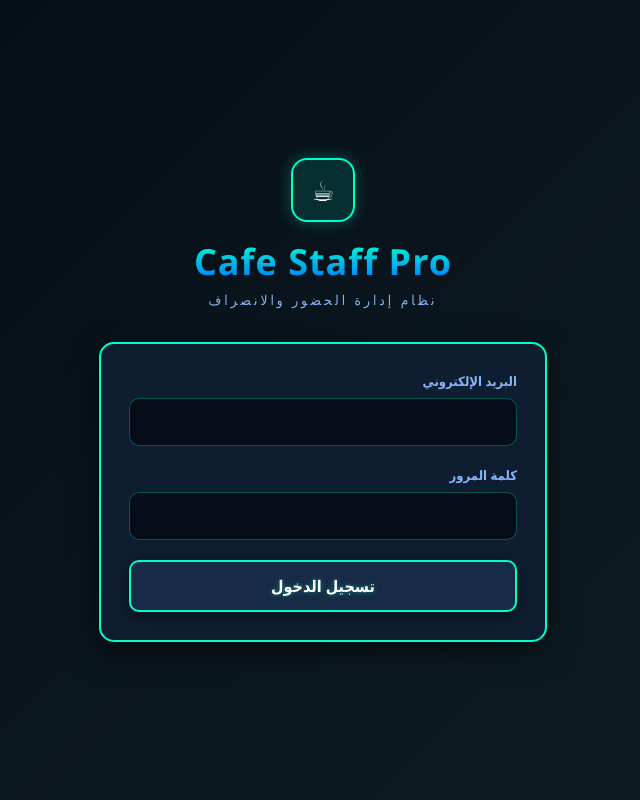
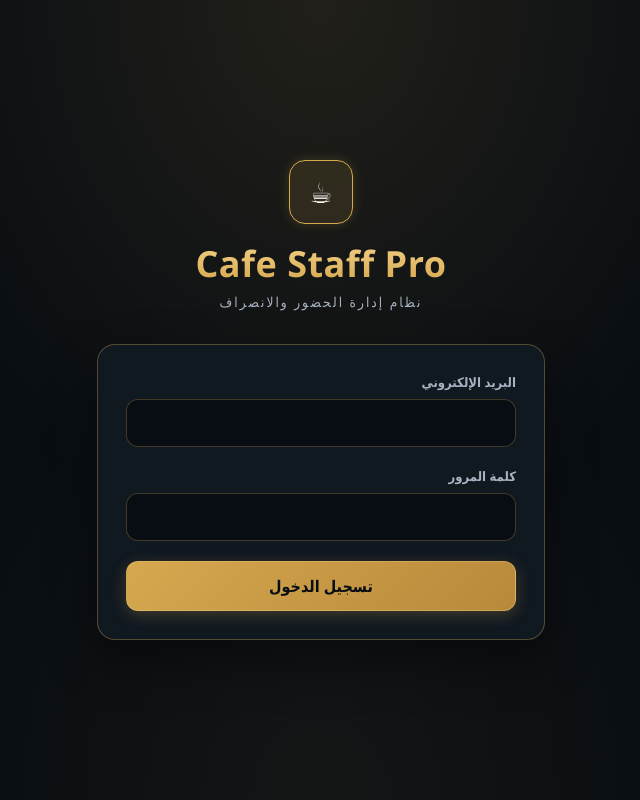
Before and after one commit to uneu2bb/cafe-staff-pro, a Next.js app: page /login in a window 1280 px wide. Shown: the whole page, without its empty margins (434-1074 px from the left). Built offline with nearby package versions, Linux system fonts and the light colour scheme; no server answers.

Commit message:
ui: premium black-gold LMR dashboard redesign (features preserved)

```diff
--- a/app/globals.css
+++ b/app/globals.css
@@ -7,36 +7,31 @@ html {
 }
 
 body {
-  font-family: 'Segoe UI', Tahoma, Geneva, Verdana, sans-serif;
-  background-color: #050b14;
-  color: #fff;
+  font-family: 'Segoe UI', Tahoma, 'Arabic UI Text', Arial, sans-serif;
+  background-color: #080D12;
+  color: #FFFFFF;
   margin: 0;
   min-height: 100vh;
 }
 
-/* Primary CTA — neon cyan like menu-btn */
+/* Primary — gold */
 .btn-primary {
-  background: rgba(25, 45, 75, 0.85);
-  border: 2px solid #00ffcc;
-  color: #fff;
-  border-radius: 10px;
+  background: linear-gradient(135deg, #D6A84F, #B8893A);
+  border: 1px solid rgba(241, 206, 131, 0.35);
+  color: #080D12;
+  border-radius: 12px;
   padding: 12px 20px;
   font-weight: 700;
   cursor: pointer;
   transition: all 0.2s ease;
-  text-shadow: 0 0 5px rgba(0, 255, 204, 0.45);
-  box-shadow: 0 4px 15px rgba(0, 0, 0, 0.4);
+  box-shadow: 0 4px 16px rgba(214, 168, 79, 0.25);
 }
 .btn-primary:hover {
-  background: #00ffcc;
-  color: #050b14;
-  text-shadow: none;
-  transform: translateY(-2px);
-  box-shadow: 0 6px 20px rgba(0, 255, 204, 0.55);
+  filter: brightness(1.08);
+  transform: translateY(-1px);
+  box-shadow: 0 6px 22px rgba(214, 168, 79, 0.35);
 }
-.btn-primary:active {
-  transform: translateY(0);
-}
+.btn-primary:active { transform: translateY(0); }
 .btn-primary:disabled {
   opacity: 0.45;
   cursor: not-allowed;
@@ -45,121 +40,114 @@ body {
 }
 
 .btn-secondary {
-  background: rgba(10, 20, 35, 0.75);
-  color: #8ab4f8;
-  border: 1px solid rgba(0, 255, 204, 0.35);
-  border-radius: 10px;
+  background: rgba(16, 24, 32, 0.9);
+  color: #F1CE83;
+  border: 1px solid rgba(214, 168, 79, 0.35);
+  border-radius: 12px;
   padding: 10px 16px;
   font-weight: 600;
   cursor: pointer;
   transition: all 0.15s ease;
 }
 .btn-secondary:hover {
-  border-color: #00ffcc;
-  color: #00ffcc;
-  background: rgba(0, 255, 204, 0.08);
+  border-color: #D6A84F;
+  background: rgba(214, 168, 79, 0.1);
 }
 
 .btn-success {
-  background: rgba(0, 255, 204, 0.15);
-  border: 2px solid #00ffcc;
-  color: #00ffcc;
-  border-radius: 10px;
+  background: rgba(52, 211, 153, 0.12);
+  border: 1.5px solid #34D399;
+  color: #34D399;
+  border-radius: 12px;
   padding: 12px 16px;
   font-weight: 700;
   cursor: pointer;
 }
-.btn-success:hover {
-  background: #00ffcc;
-  color: #050b14;
-}
-
 .btn-danger {
-  background: rgba(255, 51, 51, 0.12);
-  border: 2px solid #ff3333;
-  color: #ff6b6b;
-  border-radius: 10px;
+  background: rgba(220, 38, 38, 0.12);
+  border: 1.5px solid #DC2626;
+  color: #F87171;
+  border-radius: 12px;
   padding: 12px 16px;
   font-weight: 700;
   cursor: pointer;
 }
-.btn-danger:hover {
-  background: #ff3333;
-  color: #fff;
-}
 
-/* Cards / panels — HUD style */
 .card {
-  background: rgba(10, 20, 35, 0.75);
-  border: 1px solid rgba(0, 255, 204, 0.28);
-  border-radius: 14px;
+  background: #101820;
+  border: 1px solid rgba(214, 168, 79, 0.18);
+  border-radius: 16px;
   padding: 18px;
-  backdrop-filter: blur(4px);
   box-shadow: 0 8px 28px rgba(0, 0, 0, 0.35);
   contain: layout style;
 }
 
 .glass {
-  background: rgba(10, 20, 35, 0.7);
-  backdrop-filter: blur(4px);
-  border: 1px solid rgba(0, 255, 204, 0.28);
+  background: rgba(16, 24, 32, 0.88);
+  backdrop-filter: blur(6px);
+  border: 1px solid rgba(214, 168, 79, 0.2);
 }
 
 .stat-card {
   position: relative;
   overflow: hidden;
-  border-radius: 14px;
+  border-radius: 16px;
   padding: 16px 18px;
-  background: rgba(10, 20, 35, 0.75);
-  border: 1px solid rgba(0, 255, 204, 0.28);
-  backdrop-filter: blur(4px);
+  background: linear-gradient(145deg, #101820, #0C141C);
+  border: 1px solid rgba(214, 168, 79, 0.2);
   transition: border-color 0.15s, transform 0.15s;
   contain: layout style;
 }
 .stat-card:hover {
-  border-color: #00ffcc;
+  border-color: rgba(214, 168, 79, 0.55);
   transform: translateY(-2px);
+}
+.stat-card::after {
+  content: '';
+  position: absolute;
+  inset: 0;
+  background: radial-gradient(circle at top left, rgba(214,168,79,0.08), transparent 55%);
+  pointer-events: none;
 }
 
 .employee-card {
-  transition: border-color 0.15s, transform 0.15s;
+  transition: border-color 0.15s, transform 0.15s, box-shadow 0.15s;
   content-visibility: auto;
   contain-intrinsic-size: auto 280px;
 }
 .employee-card:hover {
-  border-color: #00ffcc;
+  border-color: rgba(214, 168, 79, 0.5);
   transform: translateY(-2px);
+  box-shadow: 0 12px 32px rgba(214, 168, 79, 0.1);
 }
 
-/* Inputs */
 .input-field {
   width: 100%;
-  background: rgba(5, 11, 20, 0.85);
-  border: 1px solid rgba(0, 255, 204, 0.3);
-  border-radius: 10px;
+  background: rgba(8, 13, 18, 0.9);
+  border: 1px solid rgba(214, 168, 79, 0.28);
+  border-radius: 12px;
   padding: 12px 14px;
-  color: #fff;
+  color: #FFFFFF;
   font-size: 15px;
   box-sizing: border-box;
 }
 .input-field:focus {
   outline: none;
-  border-color: #00ffcc;
-  box-shadow: 0 0 0 3px rgba(0, 255, 204, 0.15);
+  border-color: #D6A84F;
+  box-shadow: 0 0 0 3px rgba(214, 168, 79, 0.15);
 }
 .input-field::placeholder {
-  color: #5a7a9a;
+  color: #7A8696;
 }
 
 .label {
   display: block;
-  color: #8ab4f8;
+  color: #A8B3C2;
   font-size: 13px;
   margin-bottom: 6px;
   font-weight: 600;
 }
 
-/* Modal */
 .modal-backdrop {
   position: fixed;
   inset: 0;
@@ -168,28 +156,27 @@ body {
   align-items: center;
   justify-content: center;
   padding: 16px;
-  background: rgba(5, 11, 20, 0.85);
+  background: rgba(8, 13, 18, 0.88);
 }
 .modal-panel {
   width: 100%;
   max-width: 450px;
   max-height: 90vh;
   overflow-y: auto;
-  background: rgba(15, 30, 50, 0.95);
-  border: 2px solid #00ffcc;
-  border-radius: 15px;
+  background: #101820;
+  border: 1px solid rgba(214, 168, 79, 0.4);
+  border-radius: 18px;
   padding: 24px;
-  box-shadow: 0 10px 30px rgba(0, 0, 0, 0.5);
+  box-shadow: 0 20px 50px rgba(0, 0, 0, 0.55), 0 0 40px rgba(214, 168, 79, 0.08);
 }
 
-/* Sidebar nav */
 .side-nav-item {
   display: flex;
   align-items: center;
   gap: 10px;
   padding: 12px 14px;
-  border-radius: 10px;
-  color: #8ab4f8;
+  border-radius: 12px;
+  color: #A8B3C2;
   font-size: 14px;
   font-weight: 600;
   cursor: pointer;
@@ -197,39 +184,38 @@ body {
   background: transparent;
   width: 100%;
   text-align: right;
-  transition: background 0.15s, color 0.15s, border-color 0.15s;
+  transition: all 0.15s ease;
 }
 .side-nav-item:hover {
-  background: rgba(0, 255, 204, 0.08);
-  border-color: rgba(0, 255, 204, 0.25);
-  color: #00ffcc;
+  background: rgba(214, 168, 79, 0.08);
+  border-color: rgba(214, 168, 79, 0.22);
+  color: #F1CE83;
 }
 .side-nav-item.active {
-  background: rgba(0, 255, 204, 0.12);
-  border-color: rgba(0, 255, 204, 0.45);
-  color: #00ffcc;
+  background: linear-gradient(90deg, rgba(214, 168, 79, 0.18), rgba(214, 168, 79, 0.05));
+  border-color: rgba(214, 168, 79, 0.4);
+  color: #F1CE83;
 }
 
-.neon-title {
-  background: linear-gradient(to bottom, #00ffcc, #0077ff);
+.gold-title {
+  background: linear-gradient(to bottom, #F1CE83, #D6A84F);
   -webkit-background-clip: text;
   -webkit-text-fill-color: transparent;
   background-clip: text;
   font-weight: 900;
-  letter-spacing: 1px;
+  letter-spacing: 0.5px;
 }
 
-.neon-subtitle {
-  color: #8ab4f8;
-  letter-spacing: 3px;
+.gold-subtitle {
+  color: #A8B3C2;
+  letter-spacing: 2px;
   font-size: 0.85rem;
-  text-transform: uppercase;
 }
 
 ::-webkit-scrollbar { width: 8px; height: 8px; }
 ::-webkit-scrollbar-track { background: transparent; }
 ::-webkit-scrollbar-thumb {
-  background: rgba(0, 255, 204, 0.25);
+  background: rgba(214, 168, 79, 0.3);
   border-radius: 999px;
 }
 
@@ -239,11 +225,11 @@ body {
 }
 .fade-up { animation: fadeUp 0.3s ease both; }
 
-@keyframes glowPulse {
-  0%, 100% { box-shadow: 0 0 10px rgba(0, 255, 204, 0.2); }
-  50% { box-shadow: 0 0 18px rgba(0, 255, 204, 0.35); }
+@keyframes goldPulse {
+  0%, 100% { box-shadow: 0 0 10px rgba(214, 168, 79, 0.2); }
+  50% { box-shadow: 0 0 20px rgba(214, 168, 79, 0.4); }
 }
-.glow-pulse { animation: glowPulse 2.4s ease-in-out infinite; }
+.glow-pulse { animation: goldPulse 2.6s ease-in-out infinite; }
 
 @media (prefers-reduced-motion: reduce) {
   *, *::before, *::after {
--- a/app/login/page.tsx
+++ b/app/login/page.tsx
@@ -10,7 +10,7 @@ export default function LoginPage() {
   const [password, setPassword] = useState('')
   const [loading, setLoading] = useState(false)
   const [error, setError] = useState('')
-  const [brandName, setBrandName] = useState('Cafe Staff Pro')
+  const [brandName, setBrandName] = useState('LMR')
 
   useEffect(() => {
     fetch('/api/public/brand')
@@ -45,32 +45,33 @@ export default function LoginPage() {
     <div
       className="min-h-screen flex items-center justify-center p-4"
       style={{
-        background: 'linear-gradient(135deg, rgba(5,11,20,0.98), rgba(15,32,39,0.95))',
+        background:
+          'radial-gradient(ellipse at top, rgba(214,168,79,0.12), transparent 50%), radial-gradient(ellipse at bottom, rgba(214,168,79,0.06), transparent 45%), #080D12',
       }}
     >
       <div className="w-full max-w-md fade-up text-center">
         <div
           className="inline-flex items-center justify-center w-16 h-16 rounded-2xl mb-5 glow-pulse"
           style={{
-            background: 'rgba(0,255,204,0.12)',
-            border: '2px solid #00ffcc',
+            background: 'rgba(214,168,79,0.12)',
+            border: '1.5px solid #D6A84F',
           }}
         >
           <span style={{ fontSize: 28 }}>☕</span>
         </div>
 
-        <h1 className="neon-title text-3xl md:text-4xl mb-2">{brandName}</h1>
-        <p className="neon-subtitle mb-8">نظام إدارة الحضور والانصراف</p>
+        <h1 className="gold-title text-3xl md:text-4xl mb-2">{brandName}</h1>
+        <p className="gold-subtitle mb-8">نظام إدارة الحضور والانصراف</p>
 
         <form
           onSubmit={handleLogin}
           className="space-y-5 text-right"
           style={{
-            background: 'rgba(15, 30, 50, 0.95)',
-            border: '2px solid #00ffcc',
-            borderRadius: 15,
+            background: '#101820',
+            border: '1px solid rgba(214,168,79,0.35)',
+            borderRadius: 18,
             padding: 28,
-            boxShadow: '0 10px 30px rgba(0,0,0,0.5)',
+            boxShadow: '0 20px 50px rgba(0,0,0,0.45)',
           }}
         >
           <div>
@@ -102,9 +103,9 @@ export default function LoginPage() {
             <div
               className="rounded-xl px-4 py-3 text-sm text-center"
               style={{
-                background: 'rgba(255,51,51,0.12)',
-                border: '1px solid rgba(255,51,51,0.45)',
-                color: '#ff6b6b',
+                background: 'rgba(220,38,38,0.12)',
+                border: '1px solid rgba(220,38,38,0.4)',
+                color: '#F87171',
               }}
             >
               {error}
```
